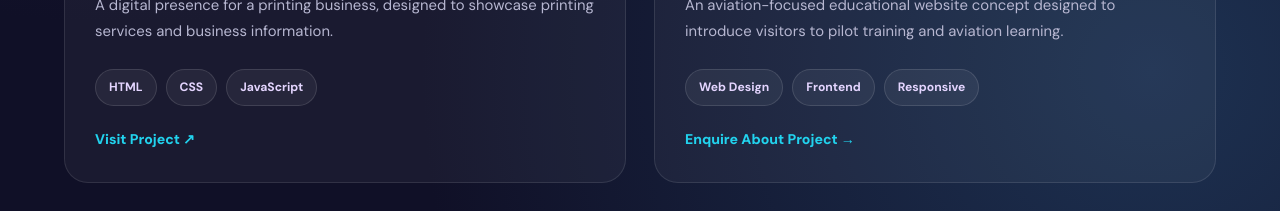
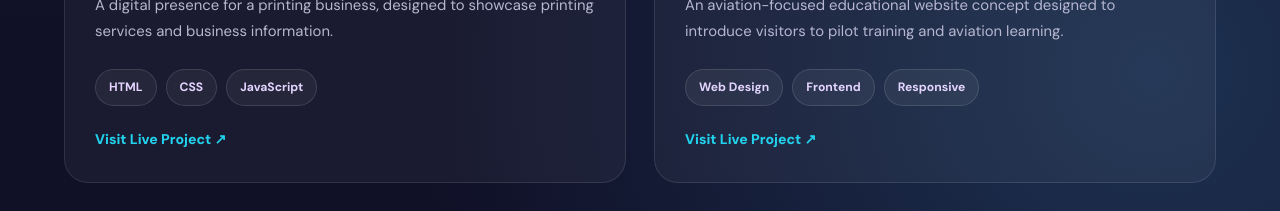
Before and after one commit to ItsMuhd/nexora-studio, a plain HTML site: page projects.html in a window 1280 px wide. Shown: the part 1360-1571 px from the top of the page. Drawn offline with Linux system fonts and the light colour scheme.

Commit message:
Change project link to 'Visit Live Project'
Updated project link to point to the live version.

```diff
--- a/projects.html
+++ b/projects.html
@@ -170,7 +170,7 @@
                         rel="noopener noreferrer"
                         class="card-arrow"
                     >
-                        Visit Project ↗
+                        Visit Live Project ↗
                     </a>
 
                 </article>
@@ -201,8 +201,13 @@
                         <span>Responsive</span>
                     </div>
 
-                    <a href="contact.html" class="card-arrow">
-                        Enquire About Project →
+                    <a
+                        href="https://itsmuhd.github.io/Future-Pilot-Academy/"
+                        target="_blank"
+                        rel="noopener noreferrer"
+                        class="card-arrow"
+                    >
+                        Visit Live Project ↗
                     </a>
 
                 </article>
```
